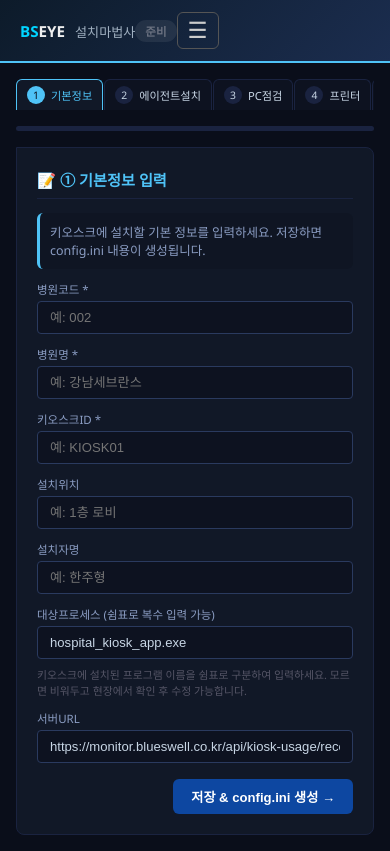
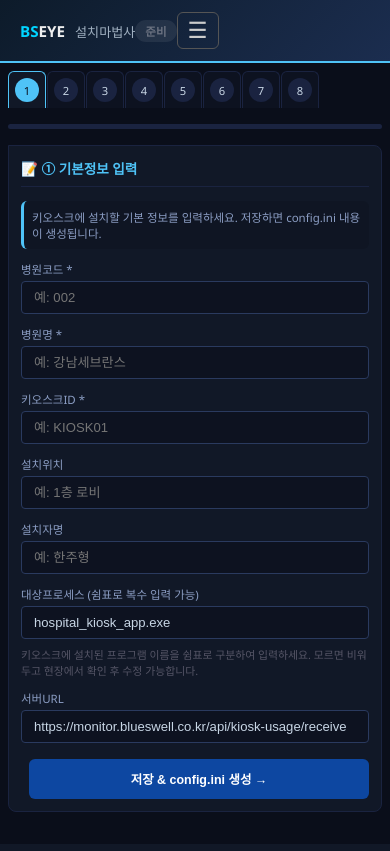
Before and after one commit to dolhanboss-han/kiosk-monitor, a Flask app: page /setup-monitor in a window 390 px wide. Run offline with Flask 3, Linux system fonts and the light colour scheme; the visitor is signed in with stand-in values (Sample User, id 1).

Commit message:
mobile-fix: setup_monitor.html 모바일 레이아웃 수정
Co-Authored-By: Claude Opus 4.6 <noreply@anthropic.com>

```diff
--- a/templates/setup_monitor.html
+++ b/templates/setup_monitor.html
@@ -112,10 +112,23 @@ body{background:#0a0e1a;color:#c8d6e5;font-family:'Segoe UI',sans-serif;font-siz
 .disconnected{display:flex;align-items:center;gap:6px;padding:8px 14px;background:#ef444412;border:1px solid #ef444433;border-radius:6px;margin-bottom:12px}
 
 @media(max-width:768px){
+    .wrap{padding:8px}
     .fg{grid-template-columns:1fr}
     .sumg{grid-template-columns:repeat(2,1fr)}
-    .steps{gap:1px}
-    .stp{padding:6px 10px;font-size:0.7rem}
+    .steps{gap:1px;overflow-x:auto;-webkit-overflow-scrolling:touch}
+    .stp{padding:6px 6px;font-size:0;gap:0;min-width:36px;justify-content:center}
+    .stp .dot{width:24px;height:24px;font-size:0.7rem}
+    .pnl{padding:12px}
+    .pnl h2{font-size:0.85rem}
+    .btn{padding:6px 12px;font-size:0.78rem;min-height:40px}
+    .ci{padding:8px 10px;flex-wrap:wrap}
+    .cin{font-size:0.78rem}
+    .civ{font-size:0.7rem}
+    .cia{margin-top:6px;width:100%;justify-content:flex-end}
+    .cia button{min-height:36px;padding:6px 10px}
+    .note{font-size:0.72rem;padding:8px}
+    .br{flex-wrap:wrap;gap:8px}
+    .br .btn{flex:1;min-width:120px;text-align:center}
 }
 </style>
 </head>
```
